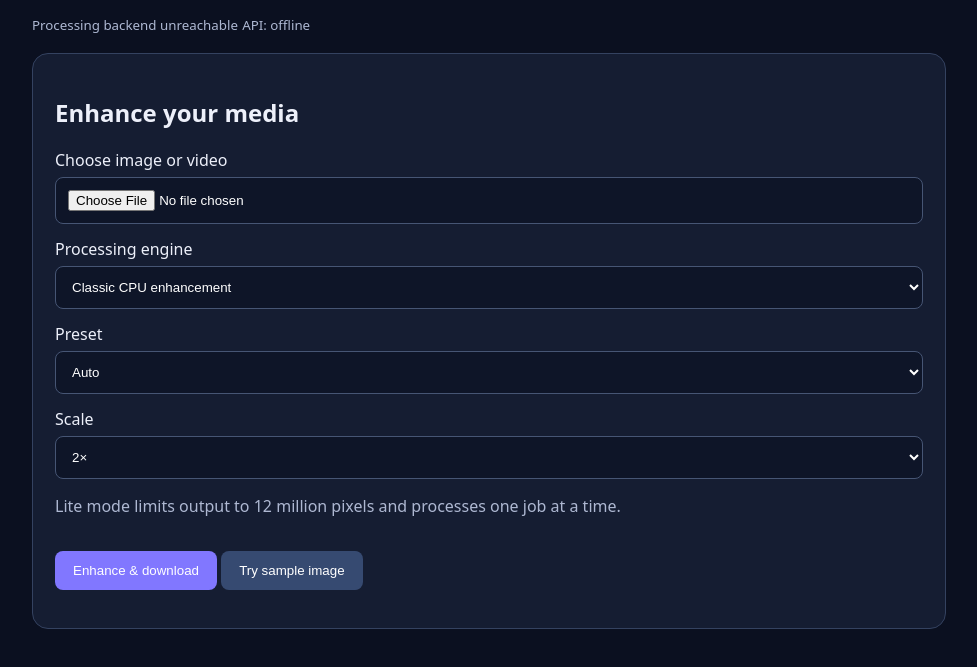
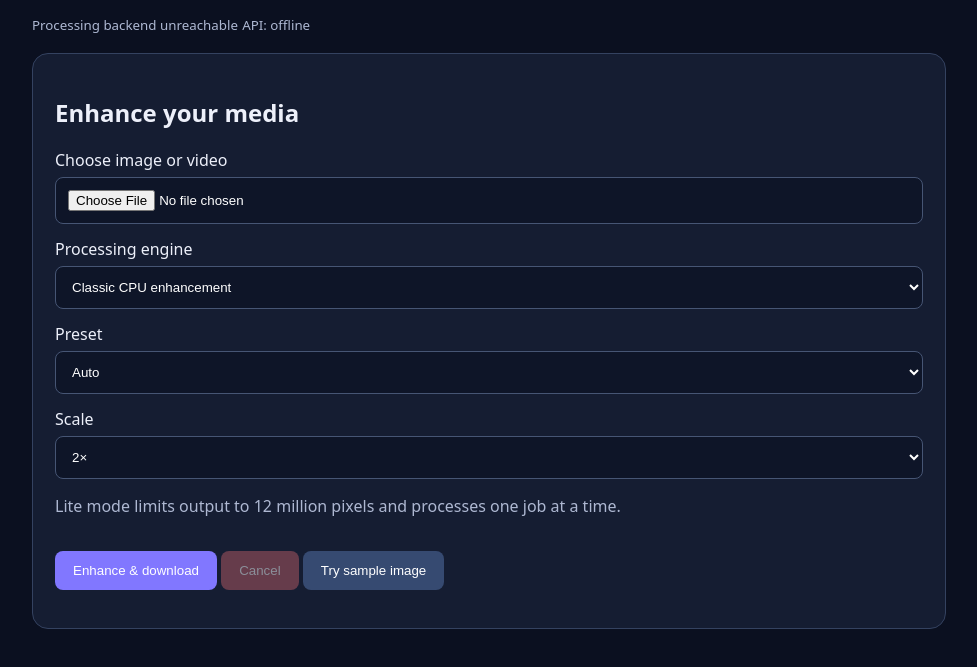
Before and after one commit to sudipdasin/lumqenix-ai, a plain HTML site: page frontend/index.html in a window 1280 px wide. Shown: the part 119-786 px from the top of the page, without its empty margins (151-1128 px from the left). Drawn offline with Linux system fonts and the light colour scheme; no server answers.

Commit message:
feat(studio): add accessible before-after wipe comparison and processing cancel control [skip ci]

```diff
--- a/frontend/index.html
+++ b/frontend/index.html
@@ -1,7 +1,7 @@
 <!doctype html>
 <html lang="en"><head><meta charset="utf-8"><meta name="viewport" content="width=device-width,initial-scale=1"><title>Lumqenix Studio Lite</title>
 <style>
-:root{font-family:system-ui,sans-serif;color:#edf0fa;background:#0b1020}*{box-sizing:border-box}body{max-width:950px;margin:35px auto;padding:0 18px}h1{margin-bottom:5px}p,small{color:#aeb8d2}.panel{background:#151d32;border:1px solid #344260;border-radius:16px;padding:22px;margin:18px 0}label{display:block;margin:14px 0 6px}select,input[type=file]{width:100%;padding:12px;background:#0e1528;color:white;border:1px solid #465574;border-radius:8px}button{background:#8177ff;color:white;border:0;border-radius:8px;padding:12px 18px;margin-top:18px;cursor:pointer}button:disabled{opacity:.5}.compare{display:grid;grid-template-columns:1fr 1fr;gap:12px}.compare img{width:100%;max-height:460px;object-fit:contain;background:#080c17;border-radius:8px}.hidden{display:none}.warn{color:#ffcb85}@media(max-width:600px){.compare{grid-template-columns:1fr}}
+:root{font-family:system-ui,sans-serif;color:#edf0fa;background:#0b1020}*{box-sizing:border-box}body{max-width:950px;margin:35px auto;padding:0 18px}h1{margin-bottom:5px}p,small{color:#aeb8d2}.panel{background:#151d32;border:1px solid #344260;border-radius:16px;padding:22px;margin:18px 0}label{display:block;margin:14px 0 6px}select,input[type=file]{width:100%;padding:12px;background:#0e1528;color:white;border:1px solid #465574;border-radius:8px}button{background:#8177ff;color:white;border:0;border-radius:8px;padding:12px 18px;margin-top:18px;cursor:pointer}button:disabled{opacity:.5}.compare{display:grid;grid-template-columns:1fr 1fr;gap:12px}.compare img{width:100%;max-height:460px;object-fit:contain;background:#080c17;border-radius:8px}.hidden{display:none}.warn{color:#ffcb85}.wipe{position:relative;width:100%;max-height:520px;aspect-ratio:4/3;background:#080c17;border-radius:12px;overflow:hidden}.wipe img{position:absolute;inset:0;width:100%;height:100%;object-fit:contain}.wipe #wipeBefore{clip-path:inset(0 calc(100% - var(--split,50%)) 0 0)}input[type=range]{width:100%;accent-color:#9d97ff}button:focus-visible,input:focus-visible,select:focus-visible{outline:3px solid #b2aaff;outline-offset:3px}.subtle{color:#aeb8d2;font-size:.9rem}@media(max-width:600px){.compare{grid-template-columns:1fr}}
 </style></head><body><h1 id="brand">Lumqenix Studio Lite</h1><p id="tagline">Low-memory CPU enhancement · Neural AI optional</p><small id="buildVersion">Connecting to processing service…</small> <small id="apiConnection" role="status" aria-live="polite">API: checking…</small>
 <p id="cloudNotice" class="warn hidden" role="note">Public preview: images are uploaded to a remote server for processing. Do not upload sensitive media. Image uploads are limited to 8 MiB and 2.5 million output pixels; video processing is disabled here. No pretrained neural models are bundled.</p>
 <section class="panel"><h2>Enhance your media</h2><label for="file">Choose image or video</label><input id="file" type="file" accept="image/*,video/*">
@@ -9,8 +9,8 @@
 <div id="presetRow"><label for="preset">Preset</label><select id="preset"><option value="auto">Auto</option><option value="portrait">Portrait Restore (gentle)</option><option value="natural">Natural</option><option value="vivid">Vivid</option><option value="restore">Restore</option><option value="cinematic">Cinematic</option></select></div>
 <div id="scaleRow"><label for="scale">Scale</label><select id="scale"><option value="1">1×</option><option value="2" selected>2×</option><option value="4">4×</option></select></div>
 <div id="aiRow" class="hidden"><p class="warn">AI mode requires ONNX Runtime and a compatible model configured on the backend. It does not automatically download models.</p><label for="tile">Tile size</label><select id="tile"><option value="64" selected>64 (Lite)</option><option value="128">128</option></select></div>
-<div id="strengthRow" class="hidden"><label for="strength">Portrait restoration strength: <span id="strengthValue">35</span>%</label><input id="strength" type="range" min="0" max="100" step="5" value="35"><small id="strengthHint">0 = baseline FSRCNN in v3; higher strengths add gentle denoising and sharpening.</small></div><p id="limits">Lite mode limits output to 12 million pixels and processes one job at a time.</p><p id="dimensions"></p><button id="go">Enhance & download</button> <button id="sample" type="button" title="Create a synthetic test image; no personal file needed" style="background:#364a71">Try sample image</button><p id="status" role="status"></p></section>
-<section id="comparison" class="panel hidden"><h2>Before / After</h2><div class="compare"><div><p>Original</p><img id="before" alt="Original image"></div><div><p>Enhanced</p><img id="after" alt="Enhanced image"></div></div><p id="outputDimensions"></p></section>
+<div id="strengthRow" class="hidden"><label for="strength">Portrait restoration strength: <span id="strengthValue">35</span>%</label><input id="strength" type="range" min="0" max="100" step="5" value="35"><small id="strengthHint">0 = baseline FSRCNN in v3; higher strengths add gentle denoising and sharpening.</small></div><p id="limits">Lite mode limits output to 12 million pixels and processes one job at a time.</p><p id="dimensions"></p><button id="go">Enhance & download</button> <button id="cancel" type="button" disabled style="background:#b65b64">Cancel</button> <button id="sample" type="button" title="Create a synthetic test image; no personal file needed" style="background:#364a71">Try sample image</button><p id="status" role="status"></p></section>
+<section id="comparison" class="panel hidden"><h2>Before / After</h2><div class="compare"><div><p>Original</p><img id="before" alt="Original image"></div><div><p>Enhanced</p><img id="after" alt="Enhanced image"></div></div><p id="outputDimensions"></p><h3>Interactive comparison</h3><div id="wipe" class="wipe" style="--split:50%"><img id="wipeAfter" alt="Enhanced image for interactive comparison"><img id="wipeBefore" alt="Original image for interactive comparison"></div><label for="split">Original visible: <span id="splitValue">50</span>%</label><input id="split" type="range" min="0" max="100" step="1" value="50" aria-label="Slide to compare original and enhanced images"><p class="subtle">Drag the slider to reveal the original image over the enhanced result.</p></section>
 <script>
 const $=id=>document.getElementById(id),localUI=['localhost','127.0.0.1'].includes(location.hostname)&&location.port==='8080',API=localUI?'http://127.0.0.1:8000':location.origin;let beforeURL=null,afterURL=null,modelReady=false,fsrcnnReady=false,espcnReady=false,modelScale=4,isPublicPreview=false,videoAvailable=true;
 fetch(API+'/api/brand').then(r=>r.json()).then(b=>{$('brand').textContent=b.studio+' Lite';$('tagline').textContent=b.tagline}).catch(()=>{});
```
